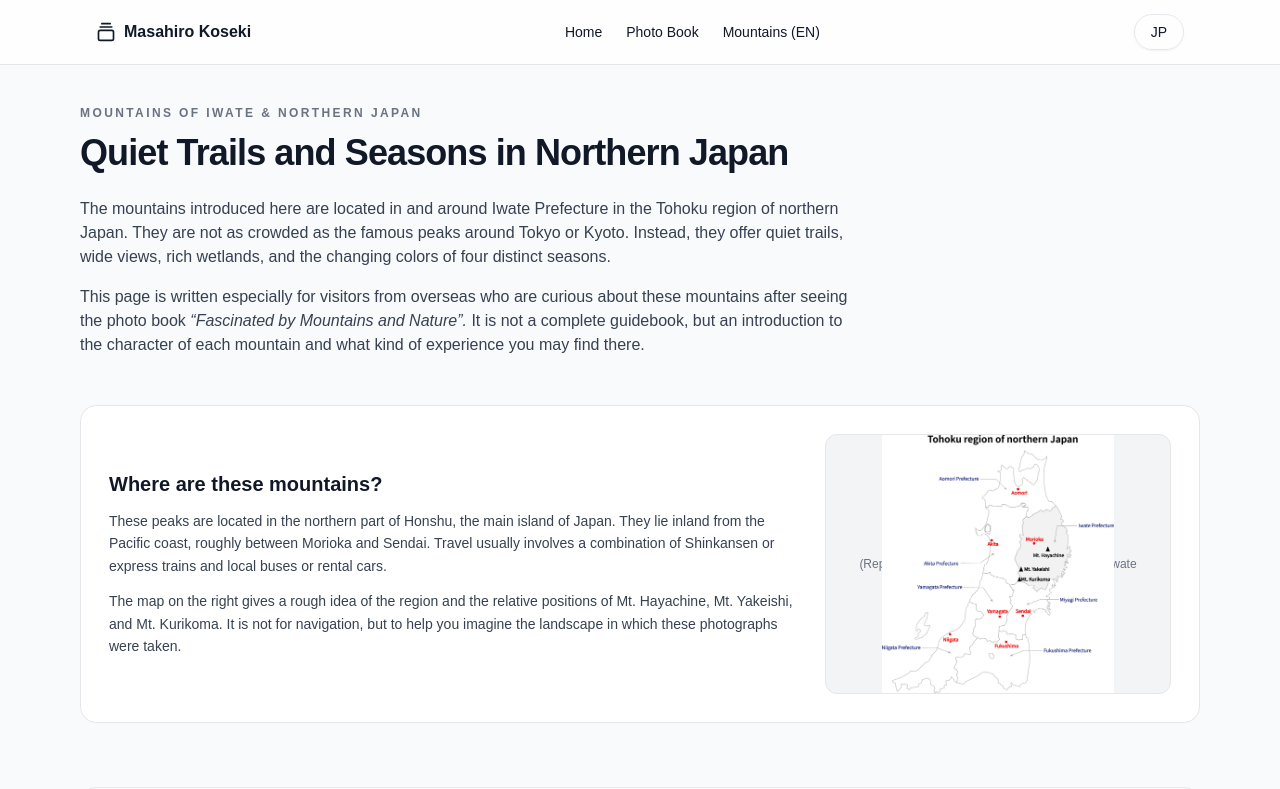
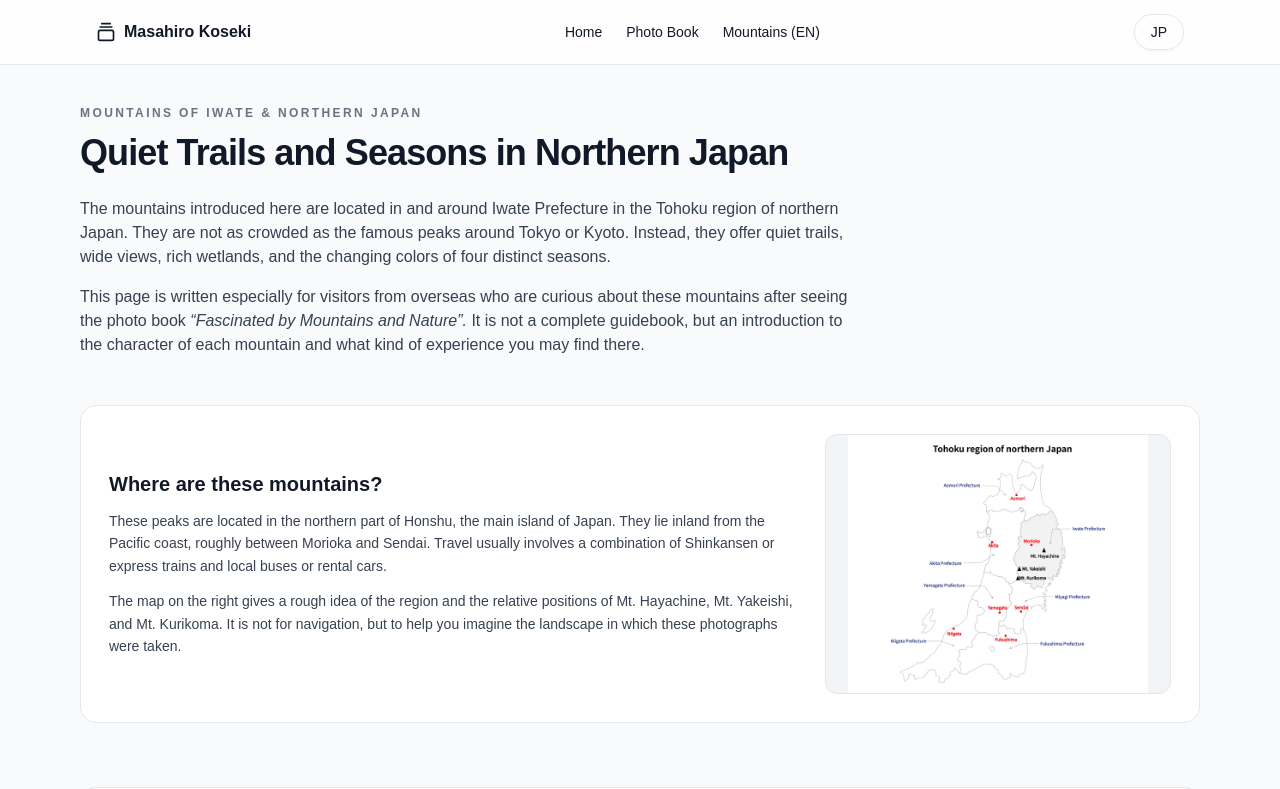
Before and after one commit to masahiro-koseki/masahiro-site, a Next.js app: page /en/mountains in a window 1280 px wide. Shown: the top 789 px of the page. Built offline with nearby package versions, Linux system fonts and the light colour scheme.

Commit message:
Change layout of mountains page

```diff
--- a/app/en/mountains/page.tsx
+++ b/app/en/mountains/page.tsx
@@ -224,7 +224,7 @@ export default function EnMountainsPage() {
 		<div className="relative aspect-[4/3] w-full overflow-hidden rounded-xl border border-gray-200 bg-gray-100">
 		{/* ★地図画像を用意できたらコメントアウトを外して使用 */}
 		<Image
-					src="/images/maps/tohoku-region-map-en.jpg"
+					src="/images/maps/tohoku-region-map.jpg"
 					alt="Map of northern Japan showing the area of the mountains"
 					fill
 					className="object-contain"
```
Also changed, not shown: public/images/maps/tohoku-region-map.jpg (added).
